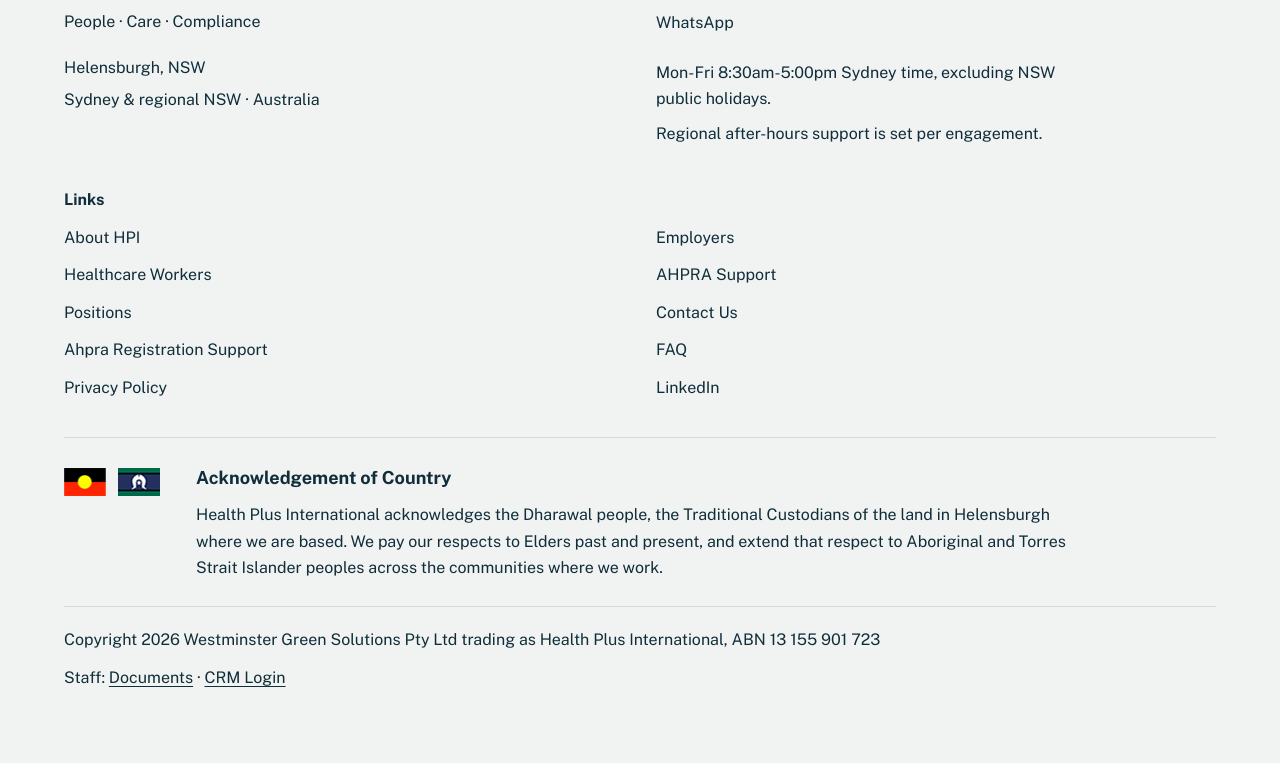
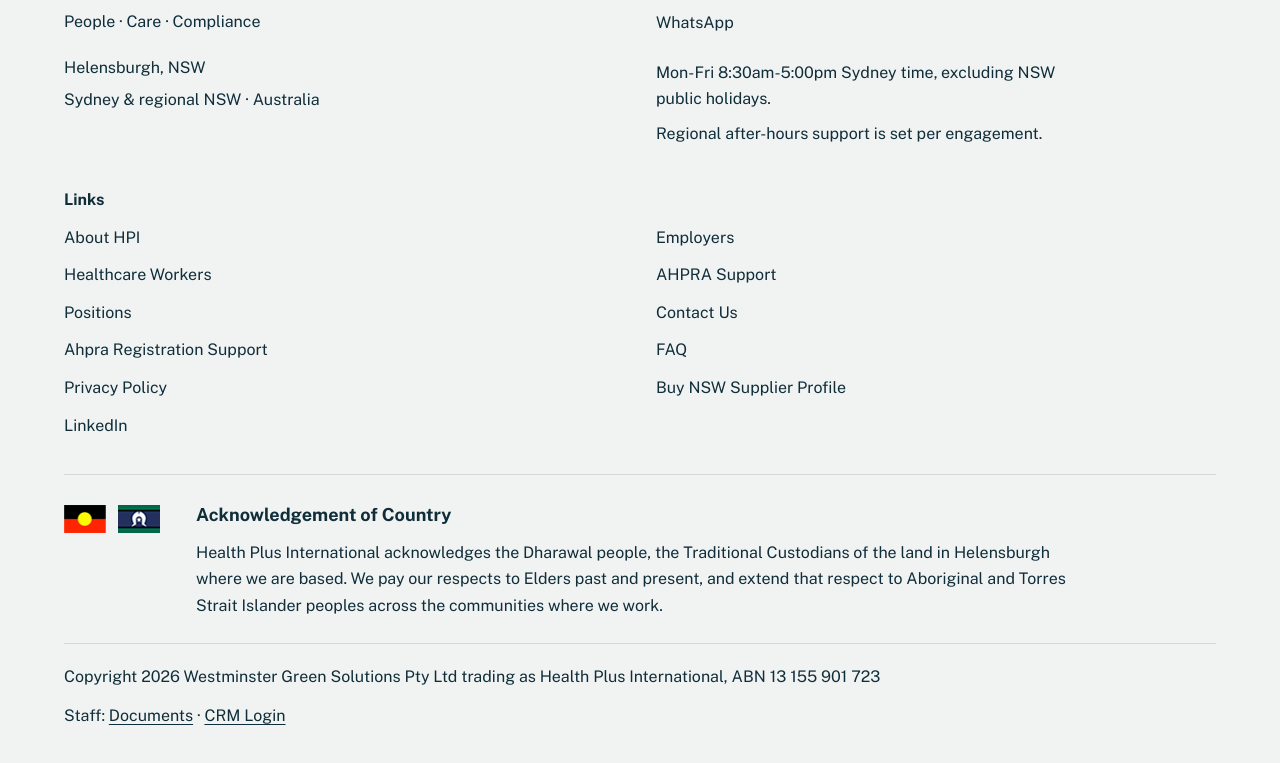
Before and after one commit to wgsaus-dotcom/Healthplus, a Next.js app: page / in a window 1280 px wide. Shown: the part 3080-3843 px from the top of the page. Built offline with nearby package versions, Linux system fonts and the light colour scheme.

Commit message:
Add official Buy NSW supplier profile link to employers and footer

```diff
--- a/app/SiteChrome.tsx
+++ b/app/SiteChrome.tsx
@@ -88,6 +88,7 @@ export function SiteFooter() {
           <a href="/ahpra-registration-support">Ahpra Registration Support</a>
           <a href="/faq">FAQ</a>
           <a href="/privacy">Privacy Policy</a>
+          <a href="https://buy.nsw.gov.au/supplier/profile/12466498" target="_blank" rel="noopener noreferrer">Buy NSW Supplier Profile</a>
           <a href="https://au.linkedin.com/company/health-plus-international-australia" target="_blank" rel="noopener noreferrer">LinkedIn</a>
         </nav>
       </div>
```
